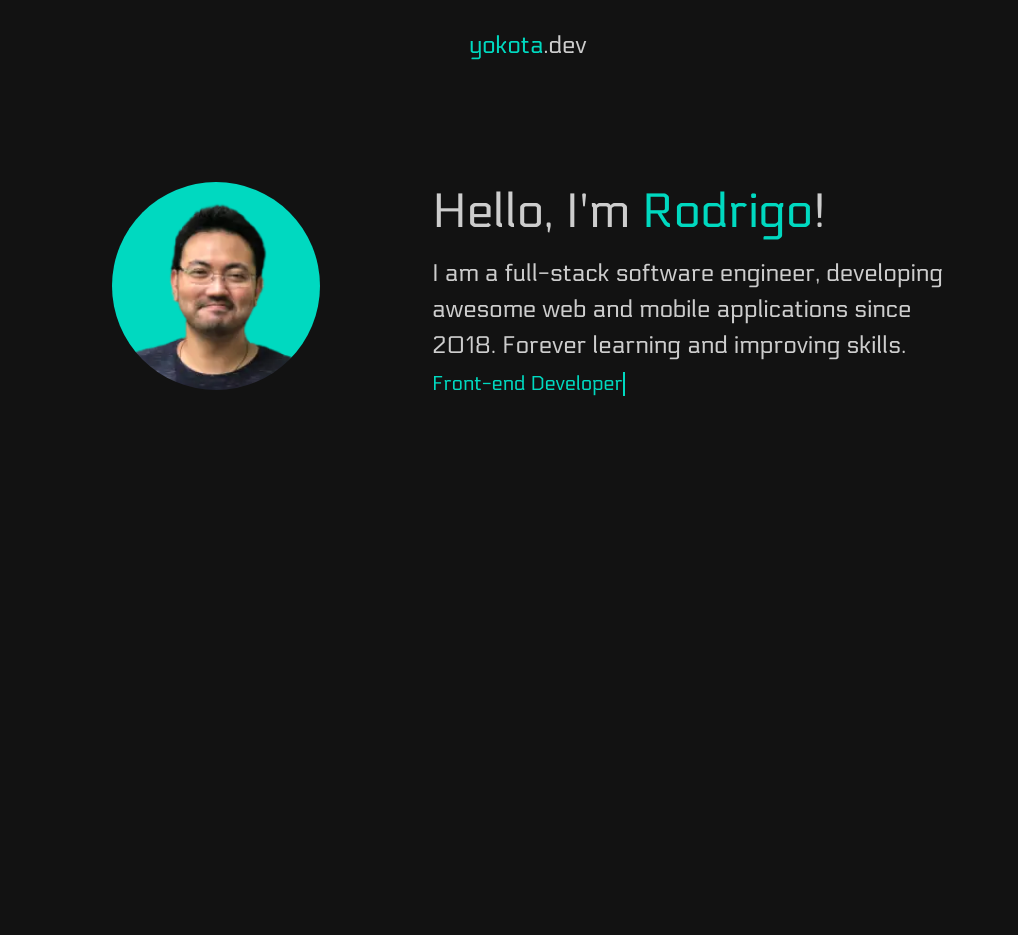
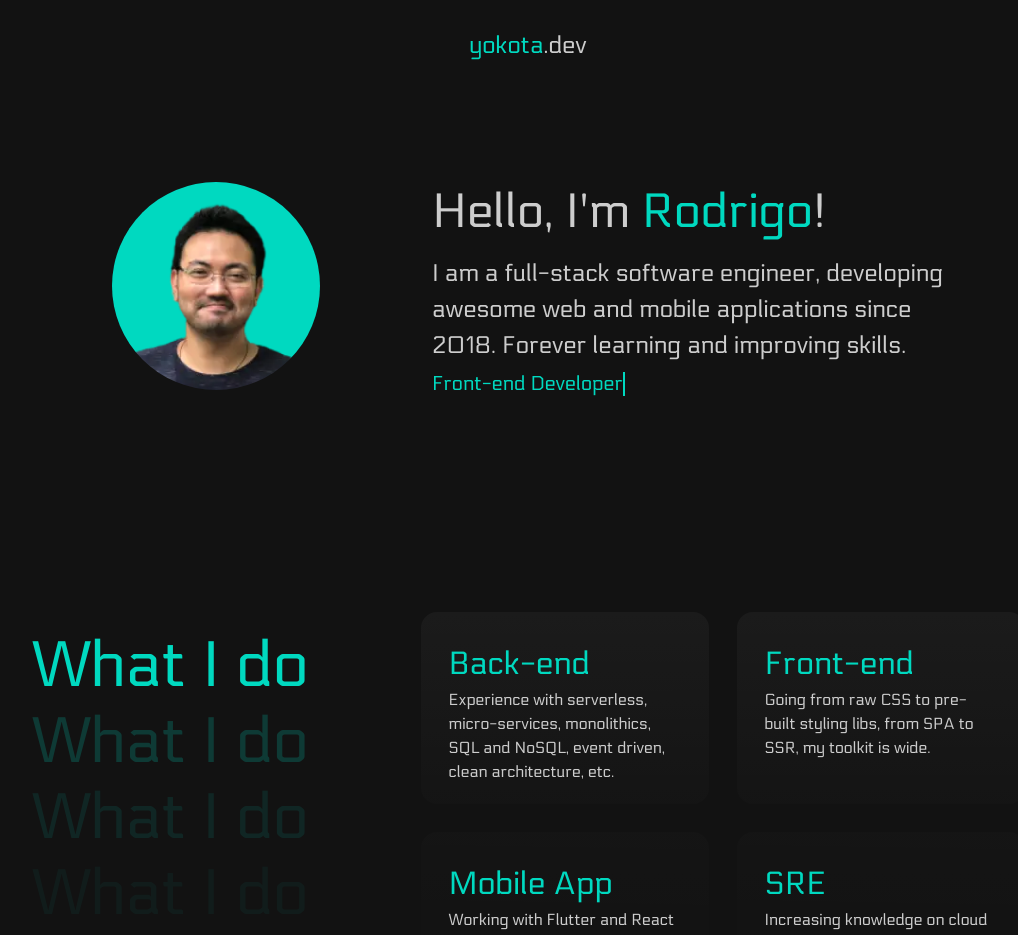
Before and after one commit to ryok90/yokota.dev, a React (Vite) app: page / in a window 1280 px wide. Shown: the top 935 px of the page, without its empty margins (112-1130 px from the left). Before the commit the page ends 800 px from the top, so only its background shows below. Built offline with nearby package versions, Linux system fonts and the light colour scheme.

Commit message:
feat: SkillsSection

```diff
--- a/src/App.tsx
+++ b/src/App.tsx
@@ -2,6 +2,7 @@ import { Box, HStack, Text, VStack } from '@chakra-ui/react';
 import { Header } from './components/Header';
 import { MainSection } from './components/MainSection';
 import { Section } from './components/Section';
+import { SkillsSection } from './components/SkillsSection';
 
 function App() {
   return (
@@ -9,6 +10,7 @@ function App() {
       <Header />
       <Box as="main">
         <MainSection />
+        <SkillsSection />
       </Box>
     </VStack>
   );
--- /dev/null
+++ b/src/components/SkillsSection.tsx
@@ -0,0 +1,64 @@
+import { Box, HStack, SimpleGrid, Text, VStack } from '@chakra-ui/react';
+import { Section } from './Section';
+
+type WhatIDoProps = { opacity: number };
+const WhatIDo = ({ opacity }: WhatIDoProps) => (
+  <Text
+    color="custom.main"
+    opacity={opacity}
+    fontSize="4rem"
+    lineHeight="4.75rem"
+  >
+    What I do
+  </Text>
+);
+
+type SkillCardProps = {
+  title: string;
+  description: string;
+  background: string;
+};
+const SkillCard = ({ title, description, background }: SkillCardProps) => (
+  <Box background={background} borderRadius="2xl" maxW="72" h="48" p="7">
+    <Text as="h3" color="custom.main" fontSize="2rem">
+      {title}
+    </Text>
+    <Text>{description}</Text>
+  </Box>
+);
+
+export const SkillsSection = () => (
+  <Section mt="40">
+    <HStack spacing="28">
+      <VStack spacing="0">
+        <WhatIDo opacity={1} />
+        <WhatIDo opacity={0.2} />
+        <WhatIDo opacity={0.1} />
+        <WhatIDo opacity={0.05} />
+        <WhatIDo opacity={0.01} />
+      </VStack>
+      <SimpleGrid columns={2} spacing="7">
+        <SkillCard
+          title="Back-end"
+          description="Experience with serverless, micro-services, monolithics, SQL and NoSQL, event driven, clean architecture, etc."
+          background="linear-gradient(179.93deg, rgba(249, 249, 249, 0.04) 0.06%, rgba(249, 249, 249, 0) 136.14%)"
+        />
+        <SkillCard
+          title="Front-end"
+          description="Going from raw CSS to pre-built styling libs, from SPA to SSR, my toolkit is wide."
+          background="linear-gradient(179.93deg, rgba(249, 249, 249, 0.04) 0.06%, rgba(249, 249, 249, 0) 136.14%)"
+        />
+        <SkillCard
+          title="Mobile App"
+          description="Working with Flutter and React Native gave me a deep perspective into what mobile app development is."
+          background="linear-gradient(181.01deg, rgba(249, 249, 249, 0.0116) 0.87%, rgba(249, 249, 249, 0) 78.91%)"
+        />
+        <SkillCard
+          title="SRE"
+          description="Increasing knowledge on cloud providers and infrastructure to provide better solutions."
+          background="linear-gradient(181.01deg, rgba(249, 249, 249, 0.0116) 0.87%, rgba(249, 249, 249, 0) 78.91%)"
+        />
+      </SimpleGrid>
+    </HStack>
+  </Section>
+);
--- a/src/components/Typewriter.tsx
+++ b/src/components/Typewriter.tsx
@@ -1,5 +1,5 @@
 import { keyframes, Text } from '@chakra-ui/react';
-import { useEffect, useState } from 'react';
+import { useTypewriter } from '../hooks/useTypewriter';
 
 const titles = [
   'Back-end Developer',
@@ -14,46 +14,9 @@ const caret = keyframes`
   }
 `;
 
-type Typing = (text: string, i: number, fn: () => void) => void;
-
 export const Typewriter = () => {
-  const [content, setContent] = useState('');
-  const [typing, setTyping] = useState(false);
-
+  const { typing, content } = useTypewriter(titles);
   const animation = typing ? undefined : `${caret} 0.8s steps(1) infinite`;
-
-  useEffect(() => {
-    const erase: Typing = (text, i, fn) => {
-      if (i > 0) {
-        setContent(text.substring(0, i - 1));
-        return setTimeout(() => erase(text, i - 1, fn), 30);
-      }
-      fn();
-    };
-
-    const write: Typing = (text, i, fn) => {
-      if (i < text.length) {
-        setContent(text.substring(0, i + 1));
-        return setTimeout(() => write(text, i + 1, fn), 80);
-      }
-      setTyping(false);
-      setTimeout(() => {
-        setTyping(true);
-        erase(text, i, fn);
-      }, 1200);
-    };
-
-    const startTextAnimation = (i: number): void => {
-      if (i === titles.length) {
-        return startTextAnimation(0);
-      }
-      write(titles[i], 0, () => {
-        setTyping(true);
-        startTextAnimation(i + 1);
-      });
-    };
-    startTextAnimation(0);
-  }, []);
 
   return (
     <Text
--- /dev/null
+++ b/src/hooks/useTypewriter.ts
@@ -0,0 +1,43 @@
+import { useEffect, useState } from 'react';
+
+type Typing = (text: string, i: number, fn: () => void) => void;
+
+export const useTypewriter = (words: string[]) => {
+  const [content, setContent] = useState('');
+  const [typing, setTyping] = useState(false);
+
+  useEffect(() => {
+    const erase: Typing = (text, i, fn) => {
+      if (i > 0) {
+        setContent(text.substring(0, i - 1));
+        return setTimeout(() => erase(text, i - 1, fn), 30);
+      }
+      fn();
+    };
+
+    const write: Typing = (text, i, fn) => {
+      if (i < text.length) {
+        setContent(text.substring(0, i + 1));
+        return setTimeout(() => write(text, i + 1, fn), 80);
+      }
+      setTyping(false);
+      setTimeout(() => {
+        setTyping(true);
+        erase(text, i, fn);
+      }, 1200);
+    };
+
+    const startTextAnimation = (i: number): void => {
+      if (i === words.length) {
+        return startTextAnimation(0);
+      }
+      write(words[i], 0, () => {
+        setTyping(true);
+        startTextAnimation(i + 1);
+      });
+    };
+    startTextAnimation(0);
+  }, []);
+
+  return { typing, content };
+};
```
